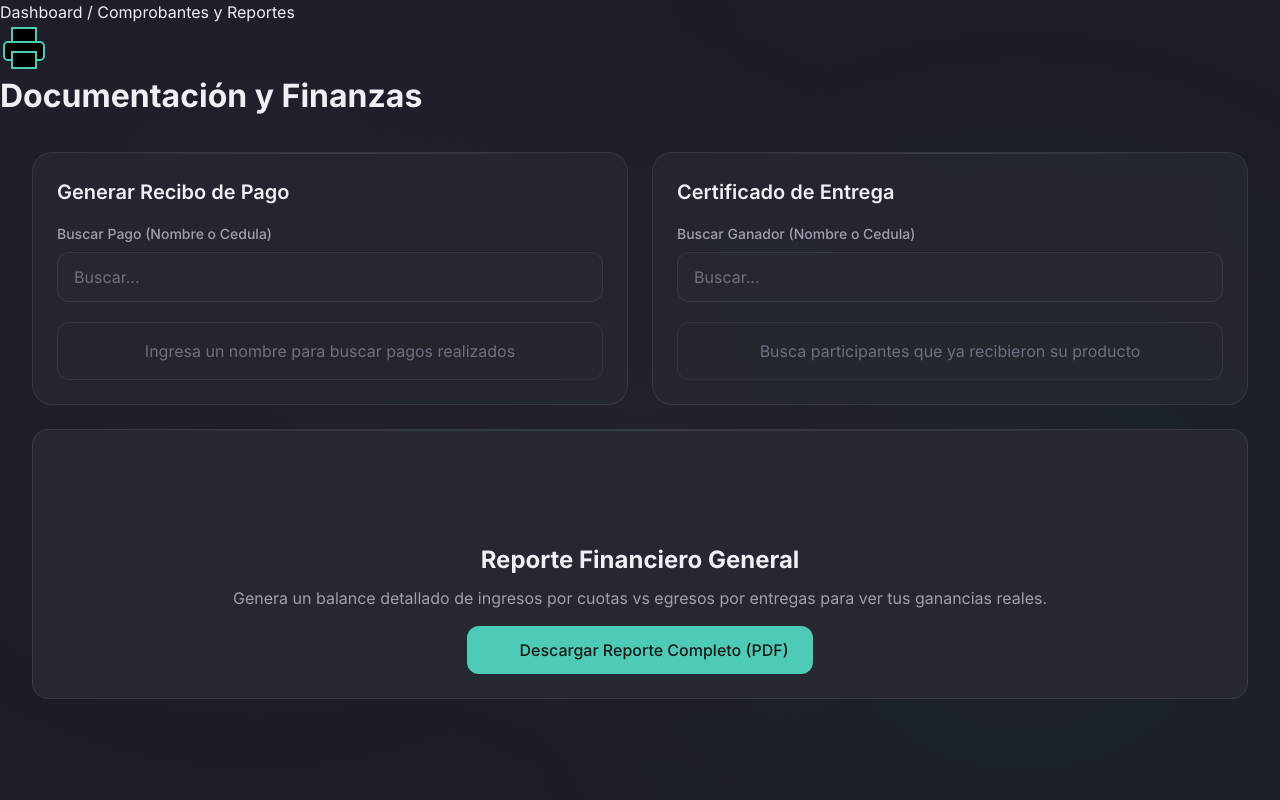
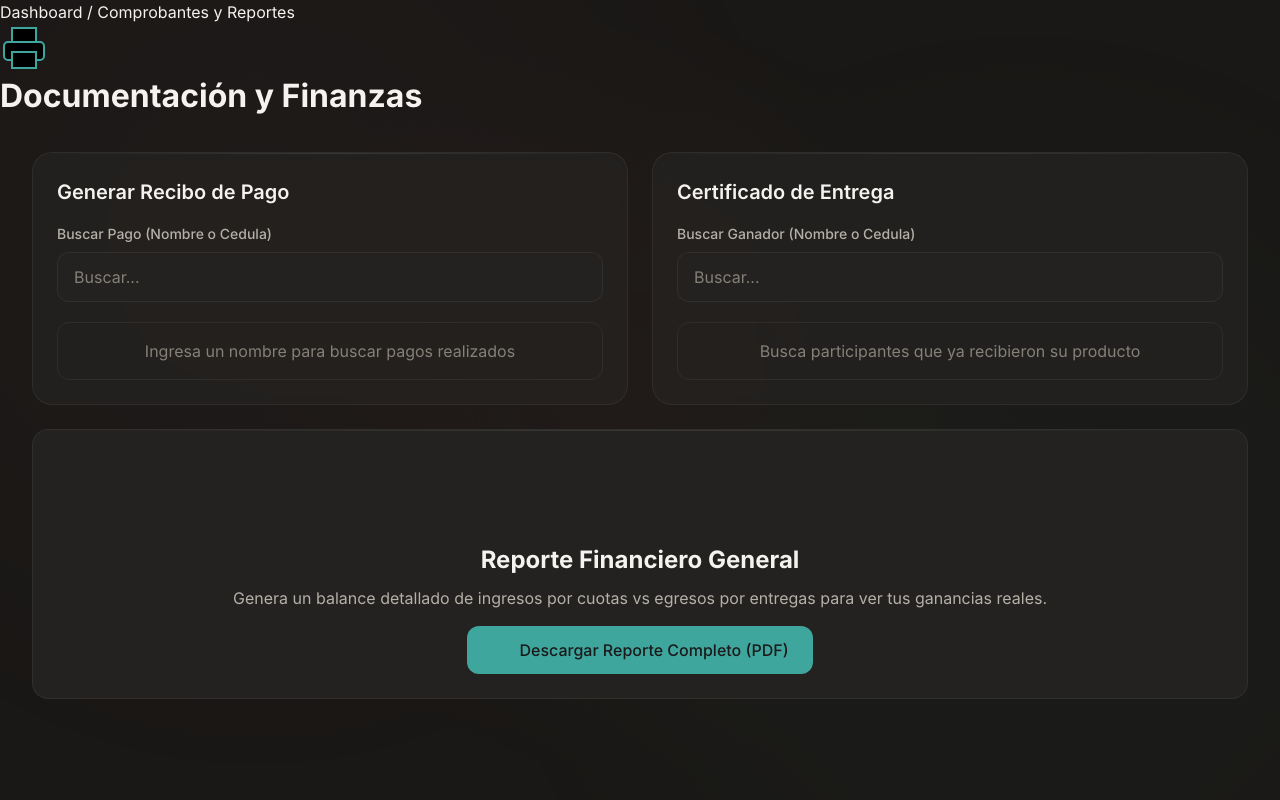
Before and after one commit to cordev24/san, a PHP site: page /modules/comprobantes/index.php in a window 1280 px wide. Run offline with PHP 8.4, Linux system fonts and the light colour scheme; a user stored in the database is signed in; data comes from the database, SQL or seed files in the repository.

Commit message:
Apply warm earth tones palette - completely different direction
- Primary: Terracotta (warmth, community, trust)
- Secondary: Sand/Camel (stability, grounded)
- Accent: Teal Aqua (contrast, freshness)

- Module colors - warm and distinctive:
  - Electrodomesticos: Burnt Orange
  - Telefonia: Sage Green
  - Motocicletas: Rust Red
  - Turnos: Dusty Rose
  - Comprobantes: Warm Gold

- Warm dark background - completely different from blue/purple
- Unique and memorable palette - stands out from typical dark themes

```diff
--- a/assets/css/variables.css
+++ b/assets/css/variables.css
@@ -1,62 +1,62 @@
-/* MySan Design System - Modern Light-Fresh Palette
- * Clean, bright, and distinctive - not your typical dark theme
- * Inspired by modern SaaS apps with personality
+/* MySan Design System - Warm Earth Tones Palette
+ * Completely different direction - warm, inviting, distinctive
+ * Terracotta, sand, and cream tones - unique and memorable
  */
 
 :root {
     /* ============================================
-       CORE COLORS - Bright & Distinctive
+       CORE COLORS - Warm & Distinctive
        ============================================ */
 
-    /* Primary - Electric Indigo (vibrant but professional) */
-    --color-primary: hsl(240, 60%, 55%);
-    --color-primary-dim: hsl(240, 55%, 45%);
-    --color-primary-glow: hsla(240, 60%, 55%, 0.25);
-    --color-primary-light: hsl(240, 65%, 65%);
+    /* Primary - Terracotta (warmth, community, trust) */
+    --color-primary: hsl(15, 55%, 50%);
+    --color-primary-dim: hsl(15, 50%, 42%);
+    --color-primary-glow: hsla(15, 55%, 50%, 0.25);
+    --color-primary-light: hsl(15, 60%, 58%);
 
-    /* Secondary - Coral Pink (friendly, warm) */
-    --color-secondary: hsl(350, 65%, 60%);
-    --color-secondary-dim: hsl(350, 55%, 50%);
-    --color-secondary-glow: hsla(350, 65%, 60%, 0.25);
-    --color-secondary-light: hsl(350, 70%, 70%);
+    /* Secondary - Sand/Camel (stability, grounded) */
+    --color-secondary: hsl(35, 30%, 55%);
+    --color-secondary-dim: hsl(35, 25%, 45%);
+    --color-secondary-glow: hsla(35, 30%, 55%, 0.25);
+    --color-secondary-light: hsl(35, 35%, 65%);
 
-    /* Accent - Mint Cyan (fresh, modern) */
-    --color-accent: hsl(170, 55%, 55%);
-    --color-accent-dim: hsl(170, 45%, 45%);
-    --color-accent-glow: hsla(170, 55%, 55%, 0.25);
-    --color-accent-light: hsl(170, 60%, 65%);
+    /* Accent - Teal Aqua (contrast, freshness) */
+    --color-accent: hsl(175, 45%, 45%);
+    --color-accent-dim: hsl(175, 40%, 38%);
+    --color-accent-glow: hsla(175, 45%, 45%, 0.25);
+    --color-accent-light: hsl(175, 50%, 55%);
 
     /* ============================================
-       MODULE COLORS - Modern & Memorable
+       MODULE COLORS - Warm & Distinctive
        ============================================ */
 
-    /* Electrodomesticos - Soft Indigo */
-    --color-electro: hsl(235, 50%, 55%);
-    --color-electro-dim: hsl(235, 45%, 45%);
-    --color-electro-glow: hsla(235, 50%, 55%, 0.25);
+    /* Electrodomesticos - Burnt Orange */
+    --color-electro: hsl(20, 60%, 50%);
+    --color-electro-dim: hsl(20, 50%, 42%);
+    --color-electro-glow: hsla(20, 60%, 50%, 0.25);
 
-    /* Telefonia - Fresh Cyan */
-    --color-telefonia: hsl(165, 50%, 50%);
-    --color-telefonia-dim: hsl(165, 40%, 40%);
-    --color-telefonia-glow: hsla(165, 50%, 50%, 0.25);
+    /* Telefonia - Sage Green (natural, growth) */
+    --color-telefonia: hsl(120, 25%, 45%);
+    --color-telefonia-dim: hsl(120, 20%, 38%);
+    --color-telefonia-glow: hsla(120, 25%, 45%, 0.25);
 
-    /* Motocicletas - Energetic Orange */
-    --color-moto: hsl(20, 75%, 55%);
-    --color-moto-dim: hsl(20, 65%, 45%);
-    --color-moto-glow: hsla(20, 75%, 55%, 0.25);
+    /* Motocicletas - Rust Red */
+    --color-moto: hsl(10, 50%, 45%);
+    --color-moto-dim: hsl(10, 45%, 38%);
+    --color-moto-glow: hsla(10, 50%, 45%, 0.25);
 
-    /* Turnos - Lavender Purple */
-    --color-turnos: hsl(270, 45%, 60%);
-    --color-turnos-dim: hsl(270, 40%, 50%);
-    --color-turnos-glow: hsla(270, 45%, 60%, 0.25);
+    /* Turnos - Dusty Rose */
+    --color-turnos: hsl(340, 30%, 55%);
+    --color-turnos-dim: hsl(340, 25%, 45%);
+    --color-turnos-glow: hsla(340, 30%, 55%, 0.25);
 
-    /* Comprobantes - Golden Yellow */
-    --color-comprobantes: hsl(45, 70%, 55%);
-    --color-comprobantes-dim: hsl(45, 60%, 45%);
-    --color-comprobantes-glow: hsla(45, 70%, 55%, 0.25);
+    /* Comprobantes - Warm Gold */
+    --color-comprobantes: hsl(45, 50%, 50%);
+    --color-comprobantes-dim: hsl(45, 45%, 42%);
+    --color-comprobantes-glow: hsla(45, 50%, 50%, 0.25);
 
     /* ============================================
-       LEGACY ALIASES
+       LEGACY ALIASES - Warm tones
        ============================================ */
     --color-violeta: var(--color-turnos);
     --color-violeta-dim: var(--color-turnos-dim);
@@ -66,41 +66,41 @@
     --color-menta-dim: var(--color-accent-dim);
     --color-menta-glow: var(--color-accent-glow);
 
-    --color-salmon: var(--color-secondary);
-    --color-salmon-dim: var(--color-secondary-dim);
-    --color-salmon-glow: var(--color-secondary-glow);
+    --color-salmon: var(--color-primary);
+    --color-salmon-dim: var(--color-primary-dim);
+    --color-salmon-glow: var(--color-primary-glow);
 
     /* ============================================
-       SURFACES - Lighter & Warmer
+       SURFACES - Warm dark
        ============================================ */
 
-    --color-background: #1c1e26;
-    --color-surface: #252830;
-    --color-surface-elevated: #2e313a;
-    --color-surface-hover: #363942;
+    --color-background: #1a1816;
+    --color-surface: #242220;
+    --color-surface-elevated: #2e2b28;
+    --color-surface-hover: #383430;
 
-    /* Glassmorphism - Brighter */
-    --glass-background: rgba(37, 40, 48, 0.85);
-    --glass-border: rgba(255, 255, 255, 0.08);
+    /* Glassmorphism - Warm tint */
+    --glass-background: rgba(36, 34, 32, 0.9);
+    --glass-border: rgba(255, 255, 255, 0.06);
     --glass-blur: blur(10px);
 
     /* ============================================
        TEXT COLORS
        ============================================ */
 
-    --color-text-primary: #f0f0f4;
-    --color-text-secondary: #a0a0b0;
-    --color-text-tertiary: #707080;
-    --color-text-inverse: #1c1e26;
+    --color-text-primary: #f5f3f0;
+    --color-text-secondary: #b5b0a8;
+    --color-text-tertiary: #858078;
+    --color-text-inverse: #1a1816;
 
     /* ============================================
        STATUS COLORS
        ============================================ */
 
     --color-success: var(--color-accent);
-    --color-warning: var(--color-secondary);
-    --color-error: hsl(0, 60%, 60%);
-    --color-info: var(--color-primary);
+    --color-warning: var(--color-primary);
+    --color-error: hsl(0, 45%, 55%);
+    --color-info: var(--color-secondary);
 
     /* ============================================
        TYPOGRAPHY
@@ -152,9 +152,9 @@
        SHADOWS
        ============================================ */
 
-    --shadow-sm: 0 2px 6px rgba(0, 0, 0, 0.35);
-    --shadow-md: 0 4px 12px rgba(0, 0, 0, 0.4);
-    --shadow-lg: 0 8px 24px rgba(0, 0, 0, 0.45);
+    --shadow-sm: 0 2px 6px rgba(0, 0, 0, 0.4);
+    --shadow-md: 0 4px 12px rgba(0, 0, 0, 0.45);
+    --shadow-lg: 0 8px 24px rgba(0, 0, 0, 0.5);
 
     --shadow-glow-primary: 0 0 20px var(--color-primary-glow);
     --shadow-glow-secondary: 0 0 20px var(--color-secondary-glow);
@@ -163,7 +163,7 @@
     /* Legacy glows */
     --shadow-glow-violeta: 0 0 20px var(--color-turnos-glow);
     --shadow-glow-menta: 0 0 20px var(--color-accent-glow);
-    --shadow-glow-salmon: 0 0 20px var(--color-secondary-glow);
+    --shadow-glow-salmon: 0 0 20px var(--color-primary-glow);
 
     /* ============================================
        TRANSITIONS
```
